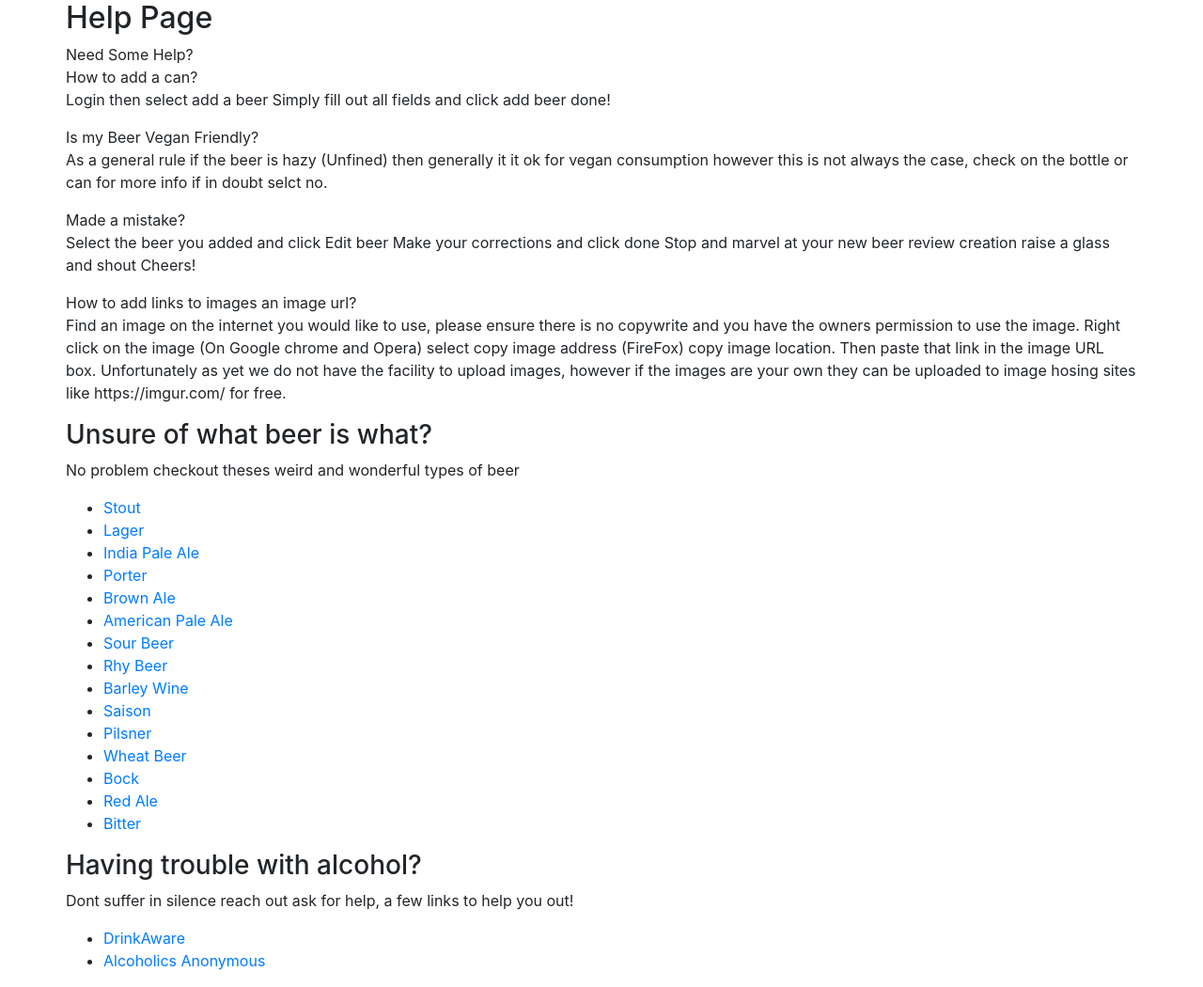
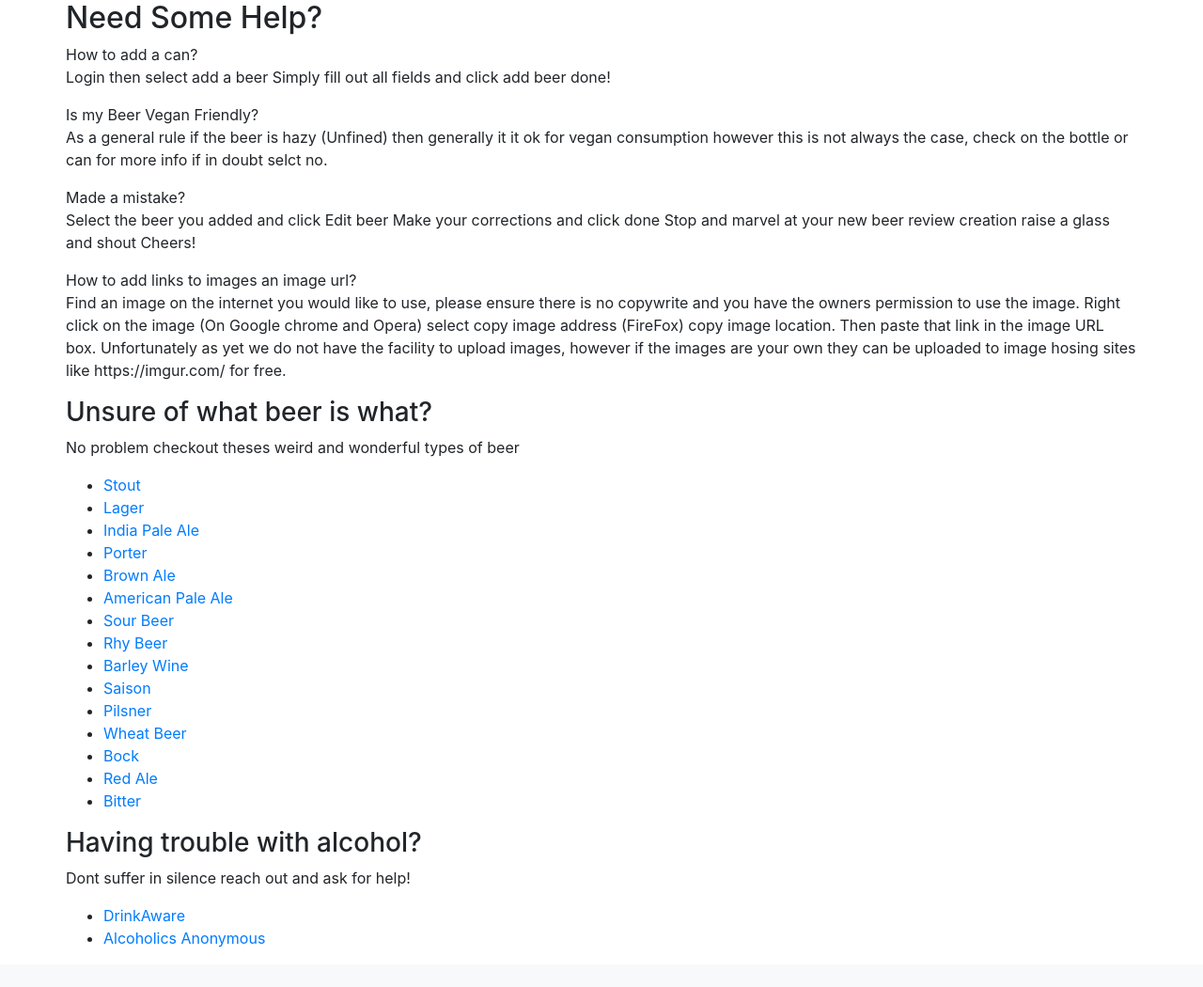
Before and after one commit to jonathanw82/Can_Share, a Flask app: page /help in a window 1280 px wide. Shown: the part 56-1106 px from the top of the page at 94% size. After the commit the page ends 1064 px from the top, so only its background shows below. Run offline with Flask 2, Linux system fonts and the light colour scheme; some libraries are stand-ins or nearby versions; some web fonts are replaced.

Commit message:
added requirments and procfile

```diff
--- a/templates/addnewbeer.html
+++ b/templates/addnewbeer.html
@@ -15,7 +15,7 @@
 				<div>
 					<label >Type of Beer</label><br>
 					<select class="dropdown-typeselect-button" >
-                        <option class ="dropdown-item" value="0">Select Type of beer</option>
+                        <option class ="dropdown-item" value="0">Select Type</option>
                         <option class="dropdown-item" value="1" >Stout</option>
                         <option class="dropdown-item" value="2">IPA</option>
                         <option class="dropdown-item" value="3">Bitter</option>
@@ -56,6 +56,7 @@
 					<label for="exampleFormControlTextarea1">Tell us about it?</label>
 					<textarea class="form-control" id="review" name="review" rows="3"></textarea>
 				</div>
+                <button type="button" class="btn btn-primary">Primary</button>
 	</form>
 
 </div>
--- a/templates/help.html
+++ b/templates/help.html
@@ -2,10 +2,10 @@
 {% block content %}
 
 <div class="row">
-	<h2 class="helpPageTitle">Help Page</h2>
+	<h2 class="helpPageTitle">Need Some Help?</h2>
 	<div class="col-s-12">
 		<span>
-			Need Some Help?
+
 
 			<p>How to add a can?<br>
 			Login then select add a beer
@@ -93,7 +93,7 @@
 <div class="row">
 	<div class="col-s-12">
 		<h3>Having trouble with alcohol?</h3>
-		<p>Dont suffer in silence reach out ask for help, a few links to help you out!</p>
+		<p>Dont suffer in silence reach out and ask for help!</p>
 		<ul>
 			<li>
 				<a href="https://www.drinkaware.co.uk/alcohol-facts/health-effects-of-alcohol/mental-health/alcoholism/"
```
Also changed, not shown: requirements.txt (added, +7 -0 lines), 1 other file.
